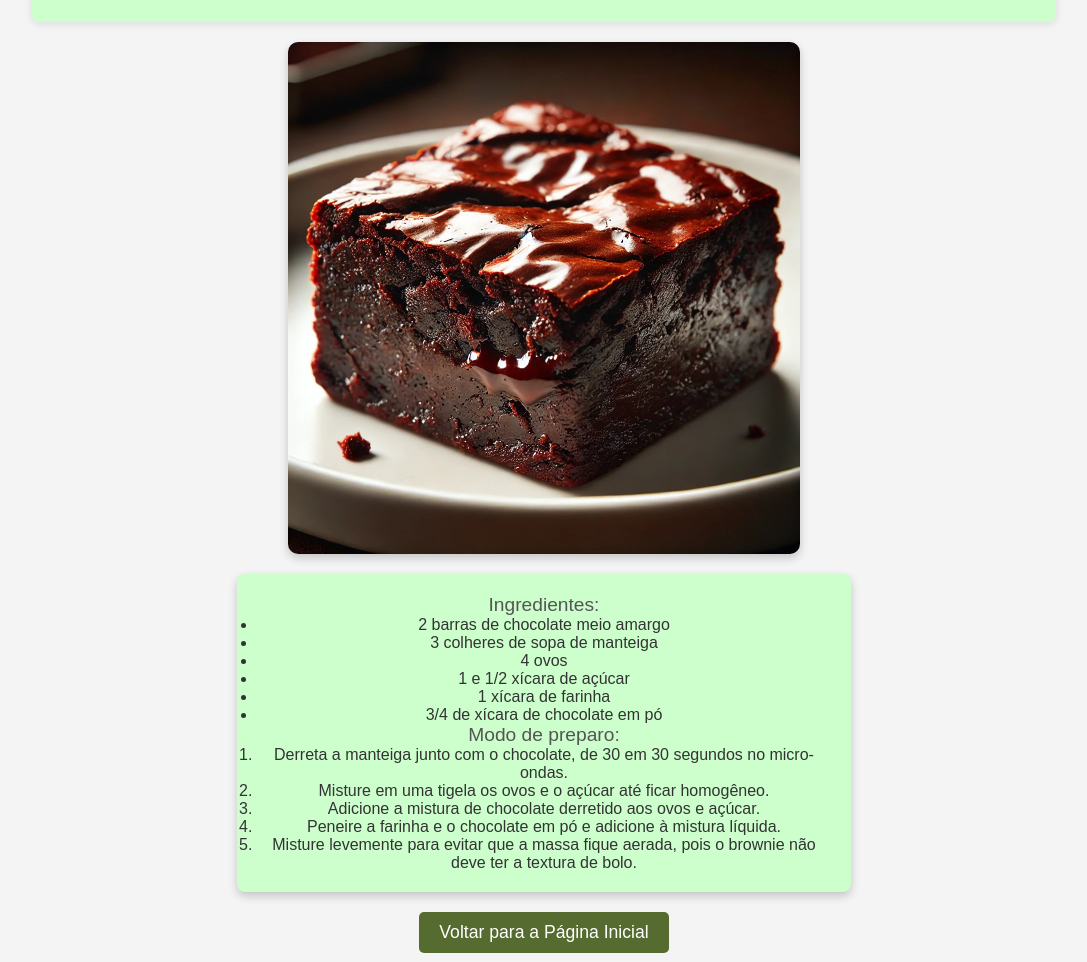
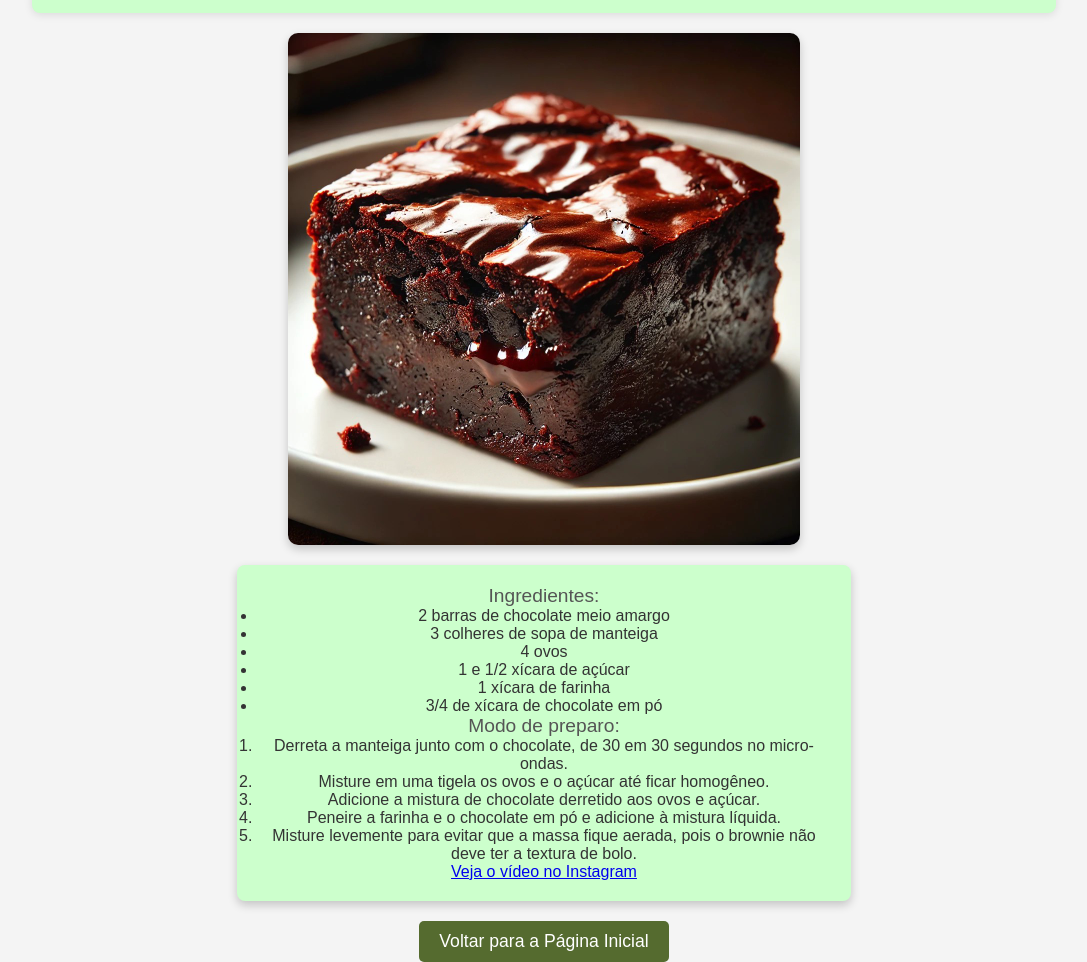
Before and after one commit to ArhurDHF/Receitaria-Laura, a plain HTML site: page pagina-imagem2.html in a window 1280 px wide. Shown: the whole page, without its empty margins (96-1183 px from the left). Drawn offline with Linux system fonts and the light colour scheme.

Commit message:
pagina-imagem2.html

```diff
--- a/pagina-imagem2.html
+++ b/pagina-imagem2.html
@@ -38,6 +38,7 @@
                 <li>Peneire a farinha e o chocolate em pó e adicione à mistura líquida.</li>
                 <li>Misture levemente para evitar que a massa fique aerada, pois o brownie não deve ter a textura de bolo.</li>
             </ol>
+             <a href="https://www.instagram.com/reel/DBT2HoopENm/?igsh=ZDhnbHYxcjMydnRn" class="video-link" target="_blank">Veja o vídeo no Instagram</a>
         </div>
 
         <a href="index.html" class="back-button">Voltar para a Página Inicial</a>
```
